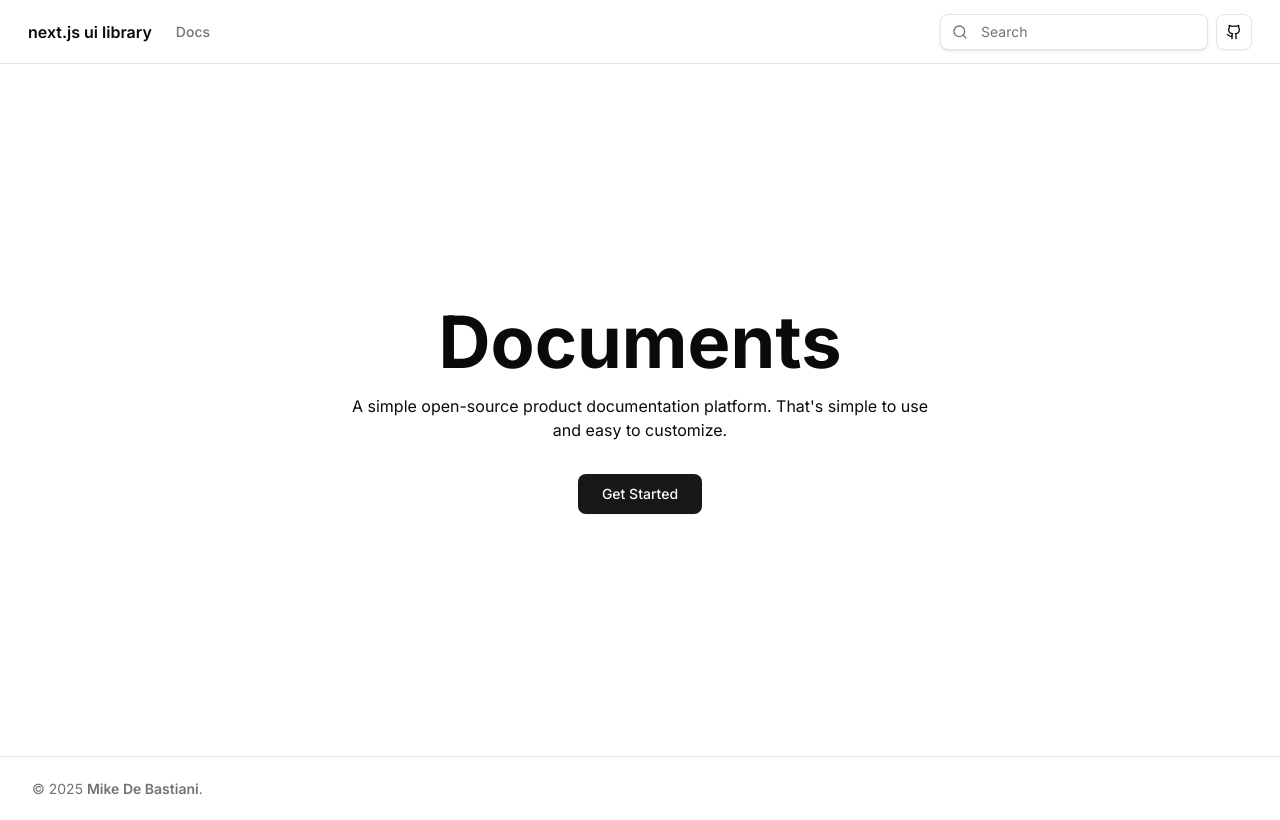
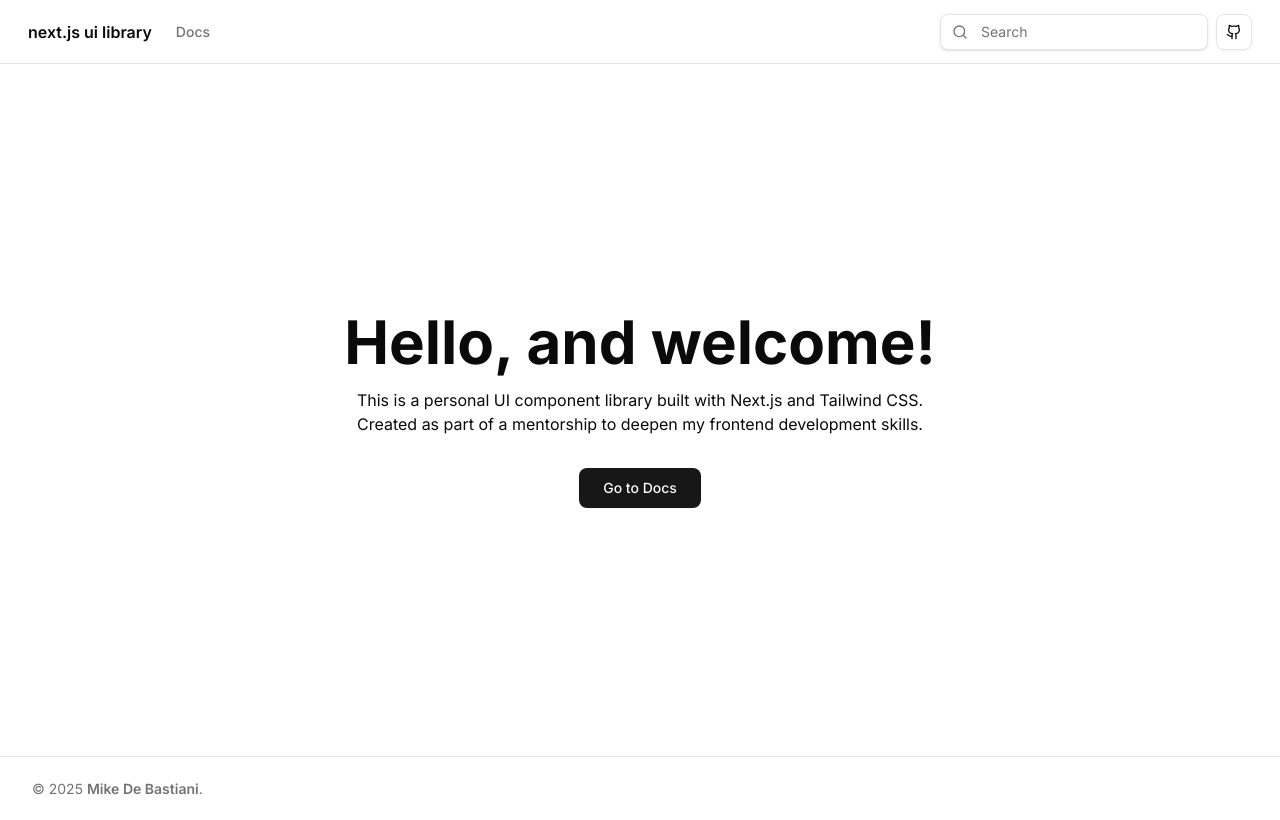
Before and after one commit to mike-debastiani/nextjs-ui-library-documentation, a Next.js app: page / in a window 1280 px wide. Built offline with nearby package versions, Linux system fonts and the light colour scheme.

Commit message:
Startpage Adjustments

```diff
--- a/app/page.tsx
+++ b/app/page.tsx
@@ -7,17 +7,18 @@ import { buttonVariants } from "@/components/ui/button"
 export default function Home() {
   return (
     <section className="flex min-h-[86.5vh] flex-col items-center justify-center px-2 py-8 text-center">
-      <h1 className="mb-4 text-4xl font-bold sm:text-7xl">Documents</h1>
+      <h1 className="mb-4 text-4xl font-bold sm:text-6xl">Hello, and welcome!</h1>
       <p className="text-foreground mb-8 max-w-[600px] sm:text-base">
-        A simple open-source product documentation platform. That&apos;s simple
-        to use and easy to customize.
+        This is a personal UI component library built with Next.js and Tailwind
+        CSS. Created as part of a mentorship to deepen my frontend development
+        skills.
       </p>
       <div className="flex items-center gap-5">
         <Link
           href={`/docs${PageRoutes[0].href}`}
           className={buttonVariants({ className: "px-6", size: "lg" })}
         >
-          Get Started
+          Go to Docs
         </Link>
       </div>
     </section>
```
